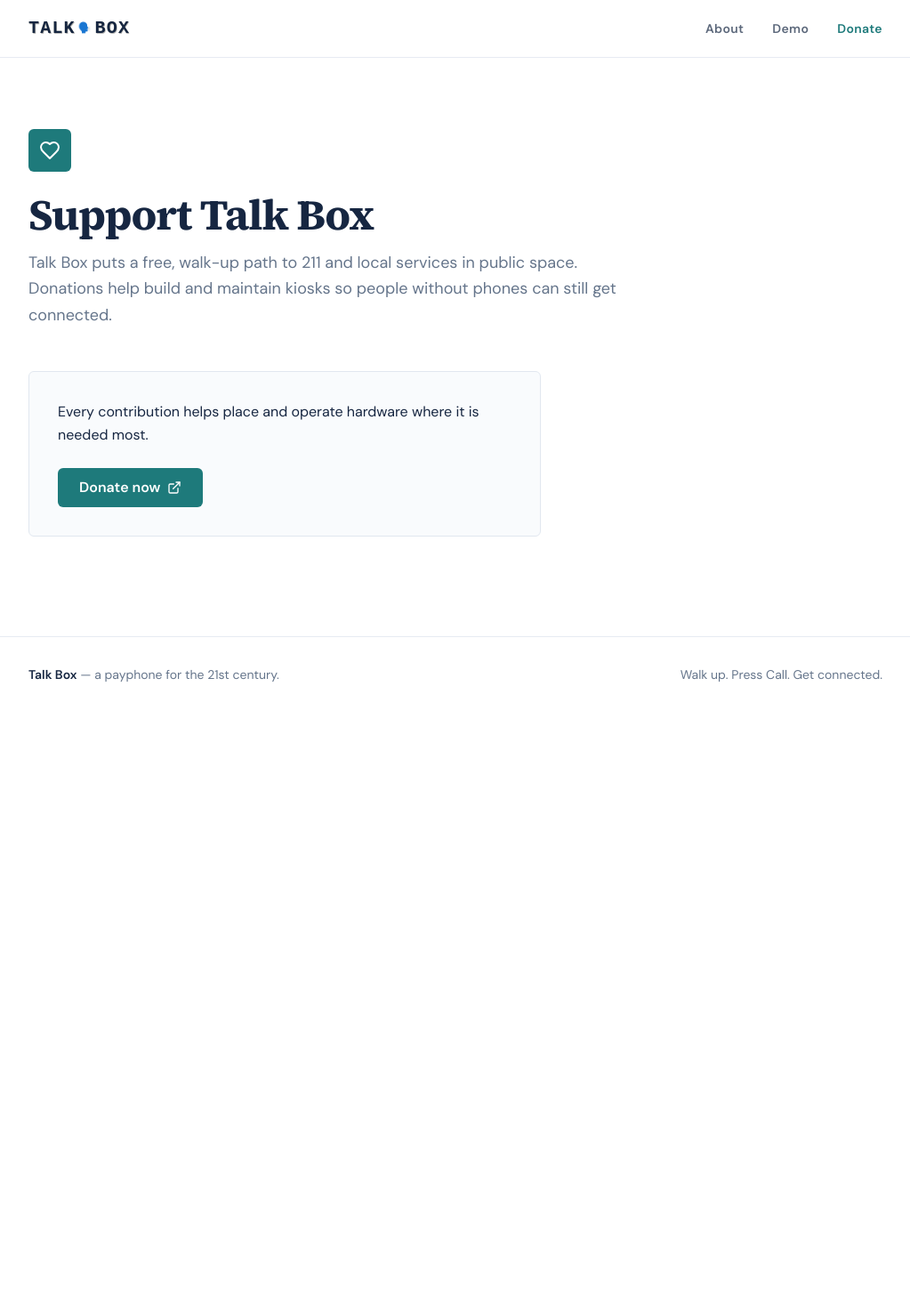
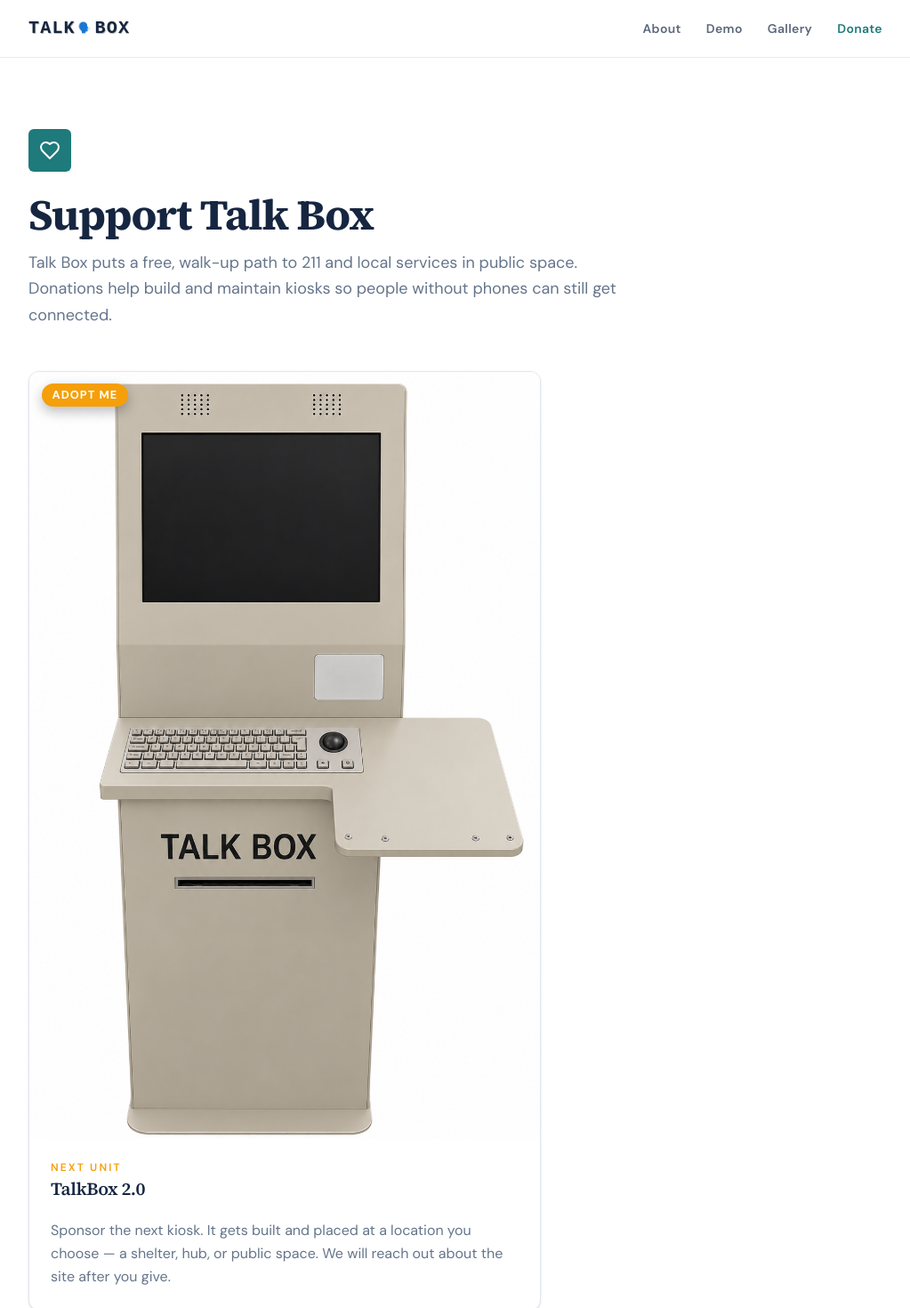
Before and after one commit to BarkBarkBarkBarkBarkBarkBark/talkbox, a React (Vite) app in the folder app/frontend/: page /donate in a window 1280 px wide. Shown: the top 1470 px of the page at 89% size, without its empty margins (128-1151 px from the left). Before the commit the page ends 800 px from the top, so only its background shows below. Built offline with nearby package versions, Linux system fonts and the light colour scheme; no server answers.

Commit message:
adopt me gallery

```diff
--- /dev/null
+++ b/app/frontend/src/components/marketing/KioskGallery.jsx
@@ -0,0 +1,83 @@
+import { Link } from "react-router-dom";
+import { Button } from "../ui/Button.jsx";
+import { Card, CardContent, CardFooter, CardHeader, CardTitle } from "../ui/Card.jsx";
+import kioskPhoto from "../../assets/kiosk-photo.png";
+import talkbox2 from "../../assets/talkbox-2.png";
+
+function LiveCard() {
+  return (
+    <Card className="kiosk-gallery-card overflow-hidden">
+      <figure className="kiosk-gallery-card__figure kiosk-gallery-card__figure--live">
+        <img
+          src={kioskPhoto}
+          alt="Talk Box kiosk currently in service"
+          className="kiosk-gallery-card__image"
+        />
+      </figure>
+      <CardHeader>
+        <p className="text-xs font-semibold uppercase tracking-[0.18em] text-primary">
+          In service
+        </p>
+        <CardTitle className="font-marketing">TalkBox</CardTitle>
+      </CardHeader>
+      <CardContent>
+        <p className="text-base leading-relaxed text-muted-foreground">
+          The unit in the field today — a walk-up path to 211 and local help,
+          with one big button.
+        </p>
+      </CardContent>
+      <CardFooter>
+        <p className="text-sm font-semibold text-foreground">Now in the field</p>
+      </CardFooter>
+    </Card>
+  );
+}
+
+function AdoptCard({ showCta = true }) {
+  return (
+    <Card className="kiosk-gallery-card overflow-hidden">
+      <figure className="kiosk-gallery-card__figure kiosk-gallery-card__figure--v2">
+        <img
+          src={talkbox2}
+          alt="TalkBox 2.0 concept render — the next kiosk to be built and placed"
+          className="kiosk-gallery-card__image"
+        />
+        <span className="kiosk-gallery-badge">Adopt Me</span>
+      </figure>
+      <CardHeader>
+        <p className="text-xs font-semibold uppercase tracking-[0.18em] text-warning">
+          Next unit
+        </p>
+        <CardTitle className="font-marketing">TalkBox 2.0</CardTitle>
+      </CardHeader>
+      <CardContent>
+        <p className="text-base leading-relaxed text-muted-foreground">
+          Sponsor the next kiosk. It gets built and placed at a location you
+          choose — a shelter, hub, or public space. We will reach out about
+          the site after you give.
+        </p>
+      </CardContent>
+      {showCta ? (
+        <CardFooter>
+          <Button asChild size="lg">
+            <Link to="/donate#adopt">Adopt this kiosk</Link>
+          </Button>
+        </CardFooter>
+      ) : null}
+    </Card>
+  );
+}
+
+/** Two-up kiosk lineup, or the 2.0 adopt card alone on Donate. */
+export default function KioskGallery({ variant = "full", showAdoptCta = true }) {
+  if (variant === "adopt") {
+    return <AdoptCard showCta={showAdoptCta} />;
+  }
+
+  return (
+    <div className="kiosk-gallery">
+      <LiveCard />
+      <AdoptCard showCta={showAdoptCta} />
+    </div>
+  );
+}
--- a/app/frontend/src/components/marketing/MarketingLayout.jsx
+++ b/app/frontend/src/components/marketing/MarketingLayout.jsx
@@ -5,7 +5,7 @@
 
 const navLinkClass = ({ isActive }) =>
   cn(
-    "text-sm font-semibold tracking-wide transition-colors duration-200",
+    "shrink-0 text-xs font-semibold tracking-wide transition-colors duration-200 sm:text-sm",
     isActive ? "text-primary" : "text-foreground/70 hover:text-foreground",
   );
 
@@ -17,16 +17,19 @@
   return (
     <div className="marketing-shell flex min-h-full flex-col">
       <header className="marketing-header sticky top-0 z-40 border-b border-border/80 bg-background/85 backdrop-blur-md">
-        <div className="mx-auto flex h-16 max-w-5xl items-center justify-between gap-4 px-5 sm:px-8">
-          <NavLink to={aboutTo} className="group flex items-baseline gap-2 no-underline">
+        <div className="mx-auto flex h-16 max-w-5xl items-center justify-between gap-3 px-4 sm:gap-4 sm:px-8">
+          <NavLink to={aboutTo} className="group flex shrink-0 items-baseline gap-2 no-underline">
             <TalkBoxLogo compact className="text-white group-hover:text-primary" />
           </NavLink>
-          <nav className="flex items-center gap-5 sm:gap-8" aria-label="Marketing">
+          <nav className="flex items-center gap-2.5 overflow-x-auto text-xs sm:gap-7 sm:text-sm" aria-label="Marketing">
             <NavLink to={`${aboutTo}#how-it-works`} className={navLinkClass}>
               About
             </NavLink>
             <NavLink to="/demo" className={navLinkClass}>
               Demo
+            </NavLink>
+            <NavLink to="/gallery" className={navLinkClass}>
+              Gallery
             </NavLink>
             <NavLink to="/donate" className={navLinkClass}>
               Donate
--- a/app/frontend/src/index.css
+++ b/app/frontend/src/index.css
@@ -235,6 +235,12 @@
   line-height: 1;
 }
 
+@media (max-width: 480px) {
+  .talkbox-logo--compact {
+    font-size: 1rem;
+  }
+}
+
 .talkbox-logo--hero {
   gap: 0.17em;
   color: transparent;
@@ -458,3 +464,61 @@
     animation: none;
   }
 }
+
+/* ───── Kiosk gallery ───── */
+
+.kiosk-gallery {
+  display: grid;
+  gap: 1.5rem;
+}
+
+@media (min-width: 640px) {
+  .kiosk-gallery {
+    grid-template-columns: 1fr 1fr;
+  }
+}
+
+.kiosk-gallery-card {
+  display: flex;
+  flex-direction: column;
+}
+
+.kiosk-gallery-card__figure {
+  position: relative;
+  margin: 0;
+  overflow: hidden;
+  background: hsl(var(--muted));
+}
+
+.kiosk-gallery-card__figure--live {
+  background: hsl(0 0% 6%);
+}
+
+.kiosk-gallery-card__figure--v2 {
+  background: hsl(0 0% 96%);
+}
+
+.kiosk-gallery-card__image {
+  display: block;
+  width: 100%;
+  height: auto;
+}
+
+.kiosk-gallery-badge {
+  position: absolute;
+  top: 0.85rem;
+  left: 0.85rem;
+  z-index: 1;
+  display: inline-flex;
+  align-items: center;
+  padding: 0.4rem 0.75rem;
+  border-radius: 999px;
+  background: hsl(var(--warning));
+  color: hsl(var(--warning-foreground));
+  font-size: 0.8rem;
+  font-weight: 800;
+  letter-spacing: 0.08em;
+  line-height: 1;
+  text-transform: uppercase;
+  box-shadow: 0 0.35rem 0.85rem hsl(218 49% 7% / 0.28);
+}
--- a/app/frontend/src/main.jsx
+++ b/app/frontend/src/main.jsx
@@ -10,6 +10,7 @@
 import ChatPage from "./pages/ChatPage.jsx";
 import DemoKioskPage from "./pages/DemoKioskPage.jsx";
 import DonatePage from "./pages/DonatePage.jsx";
+import GalleryPage from "./pages/GalleryPage.jsx";
 import KioskPage from "./pages/KioskPage.jsx";
 import KioskEnrollmentPage from "./pages/KioskEnrollmentPage.jsx";
 import MarketingSitePage from "./pages/MarketingSitePage.jsx";
@@ -27,6 +28,7 @@
           {/* Local preview of the public site while `/` stays kiosk on localhost. */}
           <Route element={<MarketingLayout />}>
             <Route path="/site" element={<MarketingSitePage />} />
+            <Route path="/gallery" element={<GalleryPage />} />
             <Route path="/donate" element={<DonatePage />} />
           </Route>
           {/* Hardware-stable production kiosk (Pi Chromium default). */}
--- a/app/frontend/src/pages/DonatePage.jsx
+++ b/app/frontend/src/pages/DonatePage.jsx
@@ -1,4 +1,7 @@
+import { useEffect } from "react";
+import { useLocation } from "react-router-dom";
 import { ExternalLink, Heart } from "lucide-react";
+import KioskGallery from "../components/marketing/KioskGallery.jsx";
 import { Button } from "../components/ui/Button.jsx";
 
 const DONATE_URL = (import.meta.env.VITE_DONATE_URL || "").trim();
@@ -6,6 +9,14 @@
 
 export default function DonatePage() {
   const hasLink = Boolean(DONATE_URL);
+  const { hash } = useLocation();
+
+  useEffect(() => {
+    if (hash) {
+      const el = document.querySelector(hash);
+      el?.scrollIntoView({ behavior: "smooth" });
+    }
+  }, [hash]);
 
   return (
     <div className="mx-auto max-w-5xl px-5 py-16 sm:px-8 sm:py-20">
@@ -23,12 +34,23 @@
         </p>
       </div>
 
-      <div className="marketing-rise marketing-rise-2 mt-12 max-w-xl rounded-md border border-border bg-secondary/40 p-6 sm:p-8">
+      <section
+        id="adopt"
+        className="marketing-rise marketing-rise-2 mt-12 scroll-mt-24"
+      >
+        <div className="max-w-xl">
+          <KioskGallery variant="adopt" showAdoptCta={false} />
+        </div>
+      </section>
+
+      <div className="marketing-rise marketing-rise-3 mt-8 max-w-xl rounded-md border border-border bg-secondary/40 p-6 sm:p-8">
         {hasLink ? (
           <>
             <p className="text-base leading-relaxed text-foreground">
-              Every contribution helps place and operate hardware where it is
-              needed most.
+              Adopt TalkBox 2.0 to fund a unit built and placed at a location
+              you choose. After you give, we will reach out about the site.
+              Every contribution also helps operate hardware already in the
+              field.
             </p>
             <Button asChild size="lg" className="mt-6 gap-2">
               <a href={DONATE_URL} target="_blank" rel="noopener noreferrer">
--- /dev/null
+++ b/app/frontend/src/pages/GalleryPage.jsx
@@ -0,0 +1,24 @@
+import KioskGallery from "../components/marketing/KioskGallery.jsx";
+
+export default function GalleryPage() {
+  return (
+    <div className="mx-auto max-w-5xl px-5 py-16 sm:px-8 sm:py-20">
+      <div className="marketing-rise marketing-rise-1 max-w-2xl">
+        <p className="font-marketing text-sm font-semibold uppercase tracking-[0.2em] text-primary">
+          Hardware
+        </p>
+        <h1 className="mt-3 font-marketing text-4xl font-bold tracking-tight text-foreground sm:text-5xl">
+          Gallery
+        </h1>
+        <p className="mt-4 text-lg leading-relaxed text-muted-foreground">
+          The TalkBox in service today, and the next unit waiting for a home.
+          Adopt TalkBox 2.0 to fund a kiosk placed where you choose.
+        </p>
+      </div>
+
+      <div className="marketing-rise marketing-rise-2 mt-12">
+        <KioskGallery />
+      </div>
+    </div>
+  );
+}
--- a/app/frontend/src/pages/MarketingHomePage.jsx
+++ b/app/frontend/src/pages/MarketingHomePage.jsx
@@ -115,6 +115,15 @@
               <Link to="/donate">Support the work</Link>
             </Button>
           </div>
+          <p className="mt-8 text-base text-muted-foreground">
+            <Link
+              to="/gallery"
+              className="font-semibold text-primary underline-offset-4 hover:underline"
+            >
+              See the kiosks
+            </Link>
+            {" — "}the unit in the field, and the next one you can place.
+          </p>
         </div>
       </section>
     </div>
```
Also changed, not shown: app/frontend/src/assets/talkbox-2.png (added), 1 other file (tests, documents, lock files or other folders).
